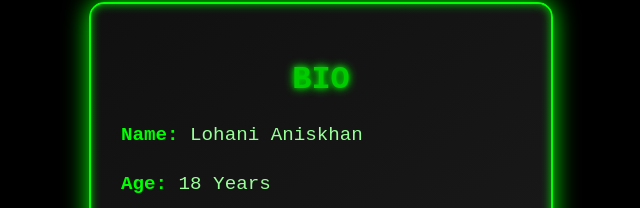
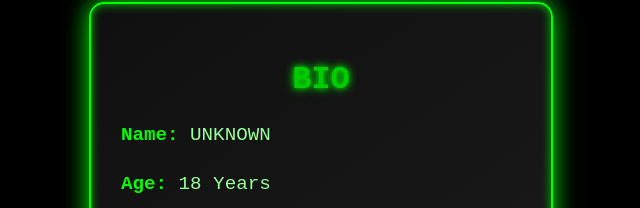
Before and after one commit to Aniskhan08/Instagram-, a plain HTML site: page index.html in a window 1280 px wide. Shown: the part 112-320 px from the top of the page, without its empty margins (319-959 px from the left). Drawn offline with Linux system fonts and the light colour scheme.

Commit message:
Update index.html

```diff
--- a/index.html
+++ b/index.html
@@ -72,7 +72,7 @@
 <body>
     <div class="bio-container">
         <h2>Bio</h2>
-        <p><span>Name:</span> Lohani Aniskhan</p>
+        <p><span>Name:</span> UNKNOWN</p>
         <p><span>Age:</span> 18 Years</p>
         <p><span>Study:</span> BA Year 3</p>
         <p><span>Date of Birth:</span> 5 - 12 - 2006</p>
```
